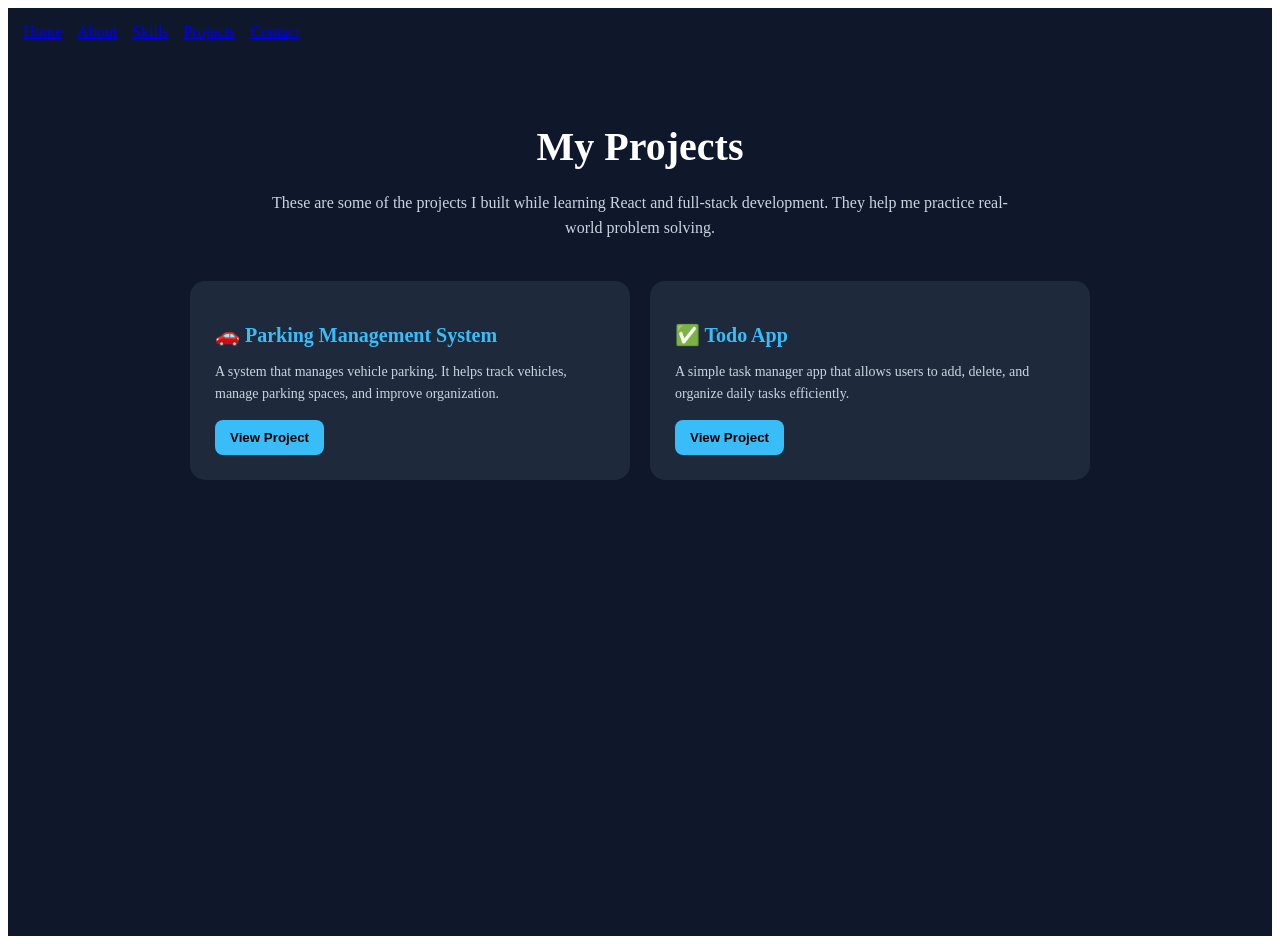
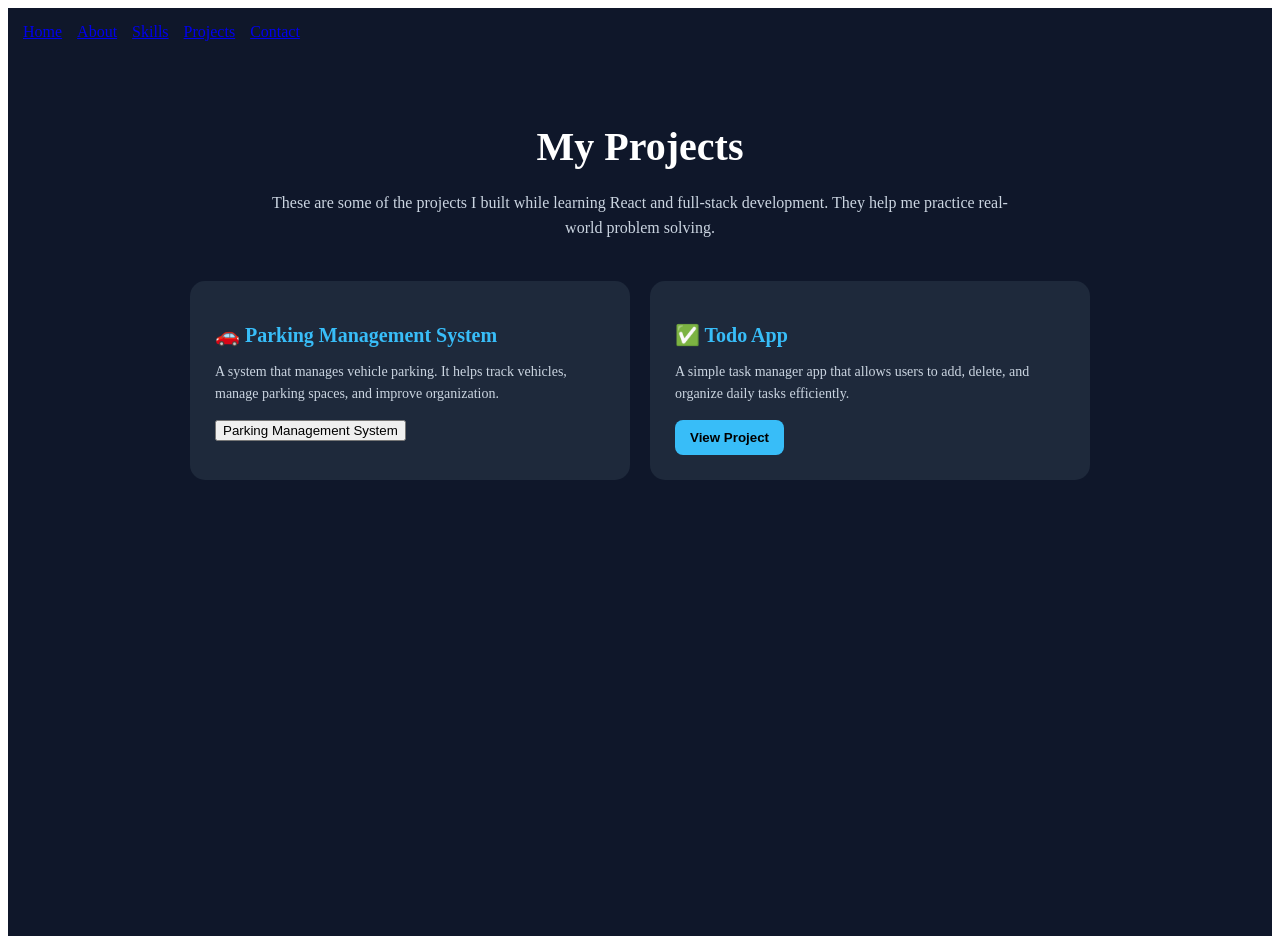
Before and after one commit to igizenezakezab-png/portfolio, a React (Vite) app: page /projects in a window 1280 px wide. Built offline with nearby package versions, Linux system fonts and the light colour scheme.

Commit message:
update portfolio

```diff
--- a/src/pages/projects.jsx
+++ b/src/pages/projects.jsx
@@ -24,13 +24,11 @@ export default function Projects() {
             A system that manages vehicle parking. It helps track vehicles,
             manage parking spaces, and improve organization.
           </p>
-
-          <button
-            style={styles.button}
-            onClick={() => openProject("http://localhost:5182/")}
-          >
-            View Project
-          </button>
+<button
+  onClick={() => window.open("https://parking-topaz.vercel.app/", "_blank")}
+>
+  Parking Management System
+</button>
         </div>
 
         {/* PROJECT 2 */}
```
